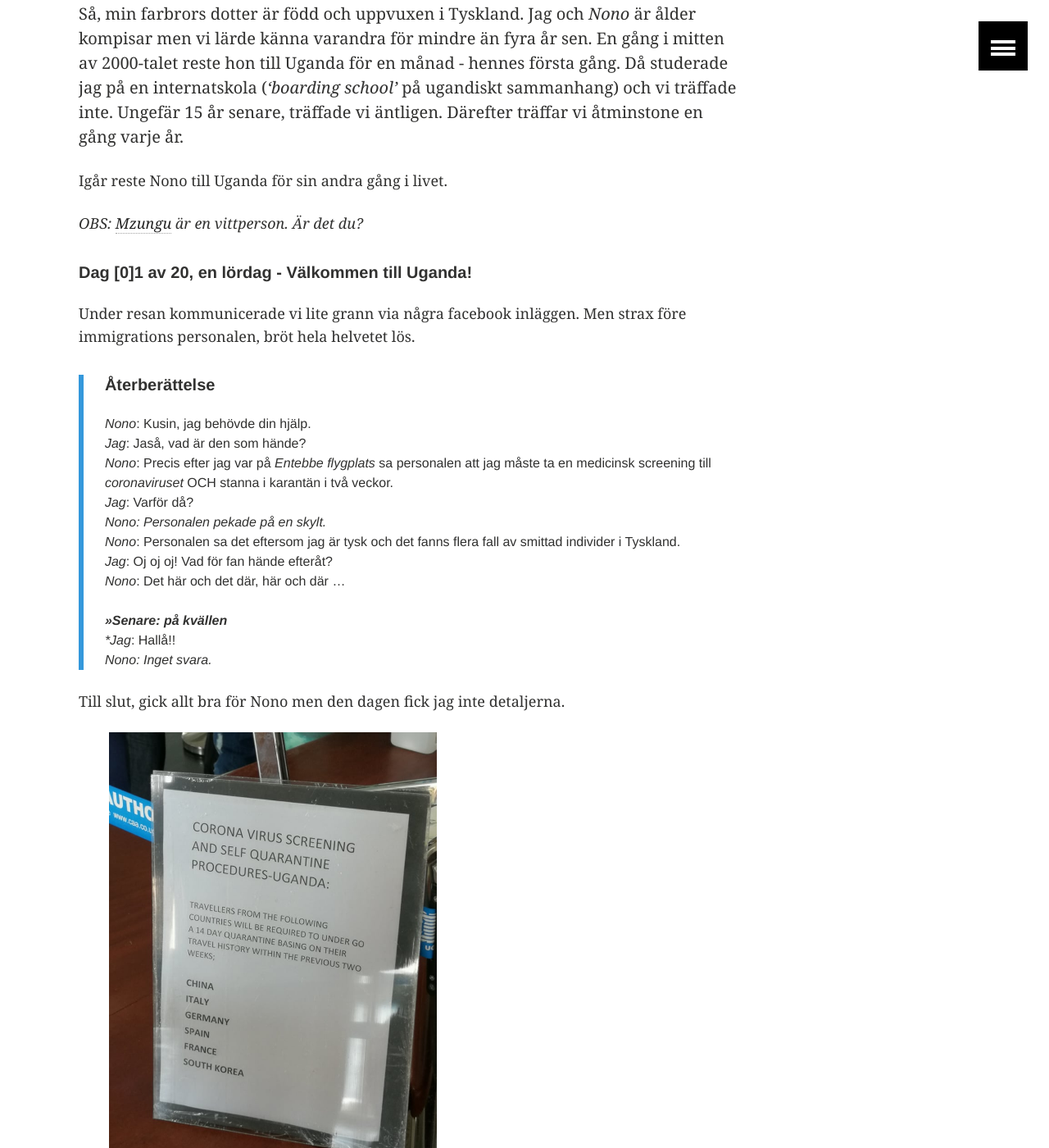
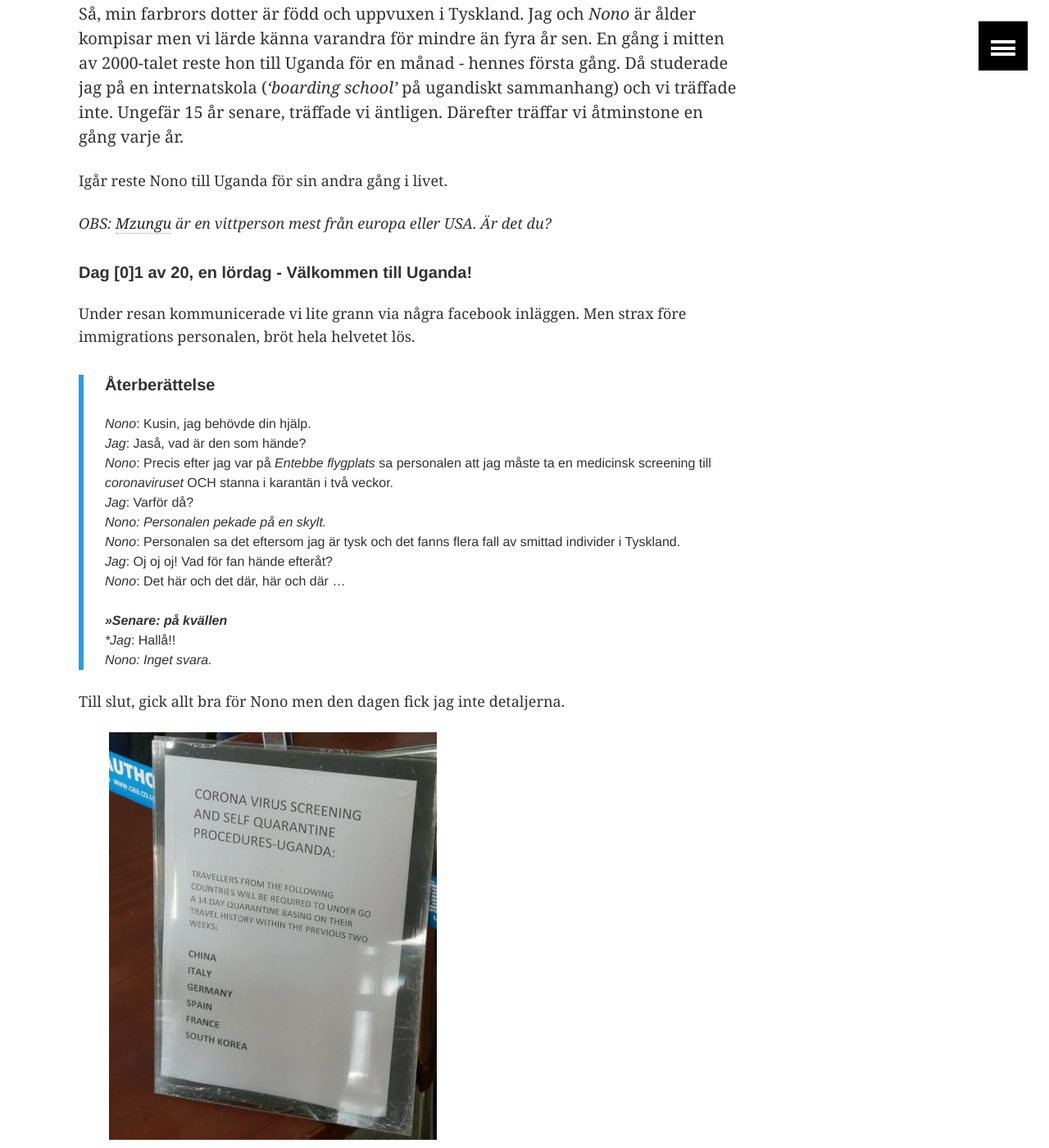
Before and after one commit to MukamaTwo/MukamaTwo.github.io, a Jekyll site: the page built from _posts/2020-03-07-5.md, in a window 1280 px wide and 1400 px high, scrolled down 870 px. Shown: the whole window at 82% size. Built offline with Jekyll 4.4.1, drawn with Linux system fonts in a browser that asks for light colours; comment, search, counter and statistics services are not loaded; some of the changed text lies outside the part shown.

Commit message:
Add images to the post...

```diff
--- a/_posts/2020-03-07-5.md
+++ b/_posts/2020-03-07-5.md
@@ -14,7 +14,7 @@
 
 Igår reste Nono till Uganda för sin andra gång i livet.
 
-*OBS: [Mzungu](https://en.wikipedia.org/wiki/Mzungu){:target="_blank"} är en vittperson. Är det du?*
+*OBS: [Mzungu](https://en.wikipedia.org/wiki/Mzungu){:target="_blank"} är en vittperson mest från europa eller USA. Är det du?*
 
 ##### Dag [0]1 av 20, en lördag - Välkommen till Uganda!
 
@@ -76,3 +76,5 @@
 Nono har många intressanta upplevelser i Uganda som jag mig själv inte upplevde. Kanske ska hon skriva sin upplevelser i sina egna ord. Vi hörs om hennes historier inom tre eller fyra veckor. Under tiden, ska jag ta denna möjlighet att återberätta till min fru och vi ska skratta ensamma. :D :D
 
 *Nono, välkommen igen till Uganda - en gång till.*
+
+&nbsp;&nbsp;&nbsp;&nbsp;&nbsp;&nbsp;&nbsp;&nbsp;<img src="../images/256/relas.jpg" alt="cousins" style="width600px" />
```
Also changed, not shown: other parts of _posts/2020-03-07-5.md (+1 -1 lines), images/256/corona.jpg, images/256/relas.jpg (added).
